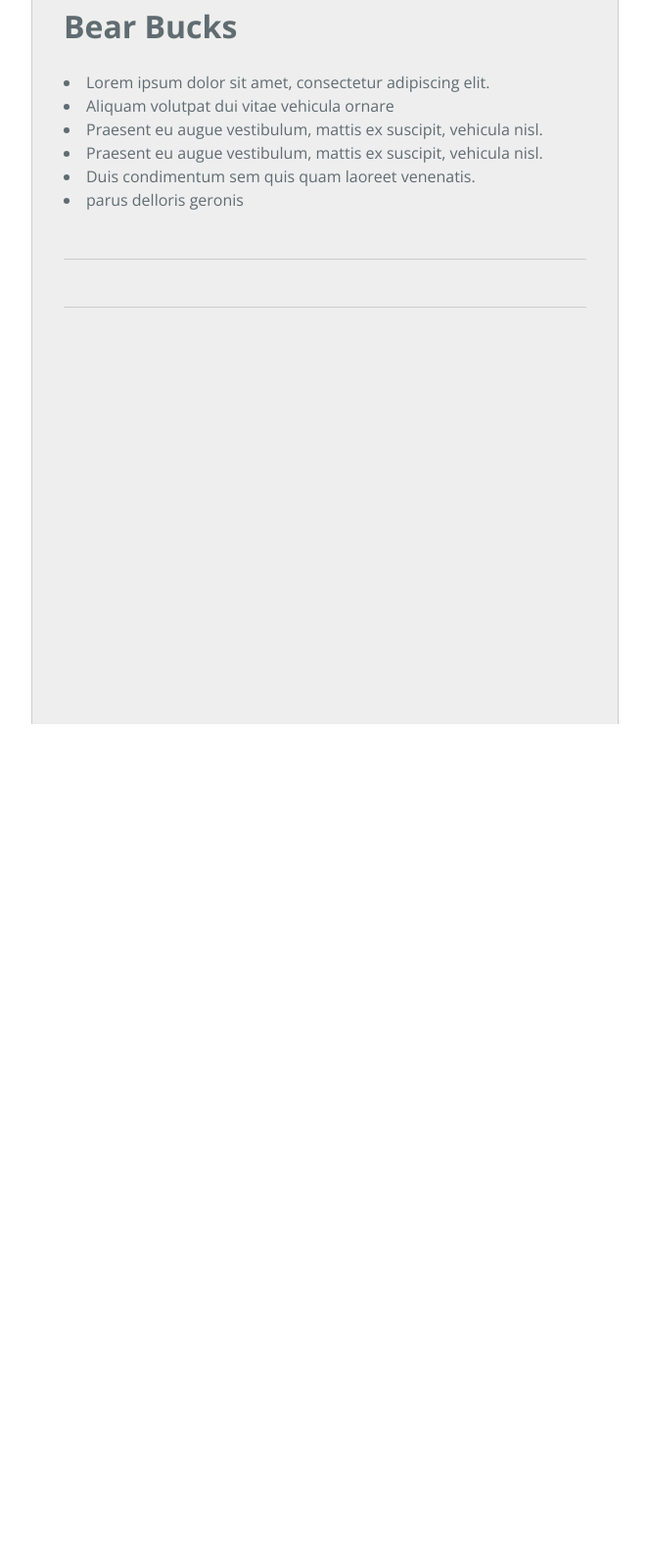
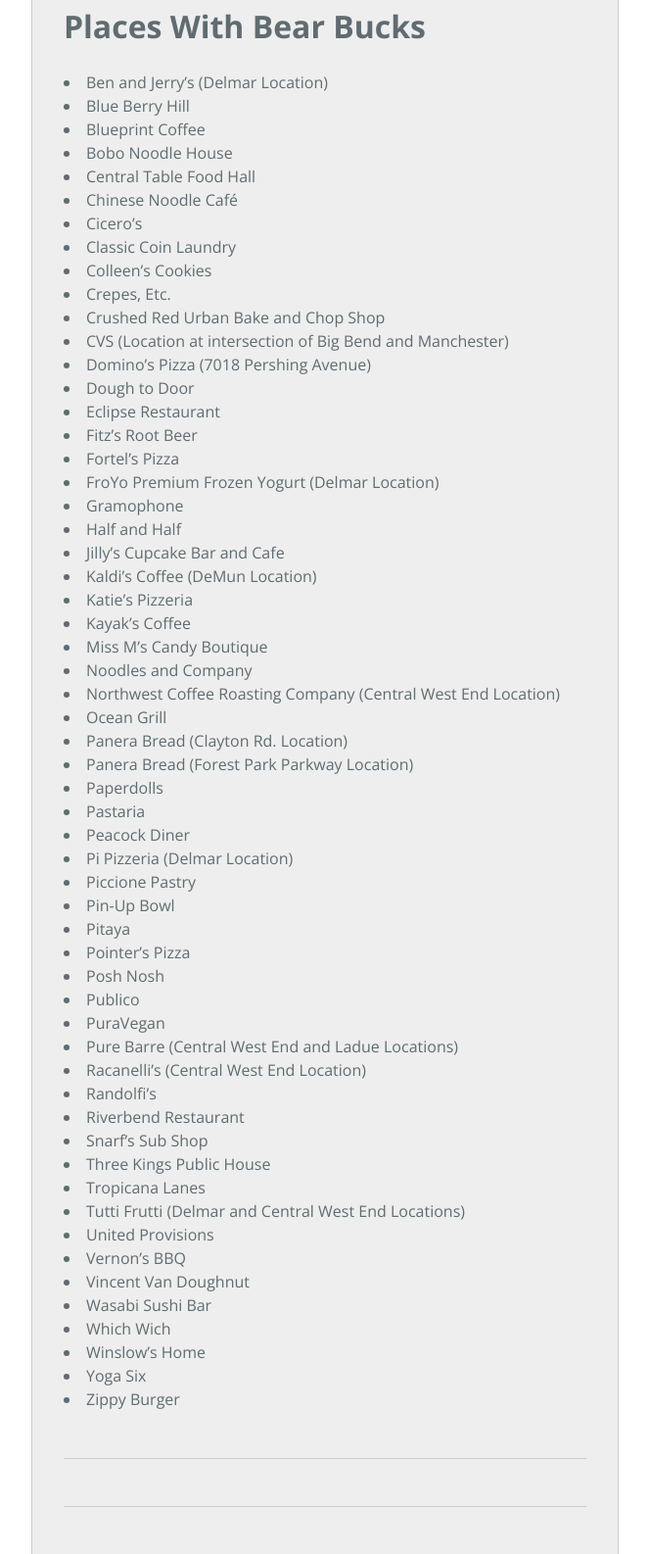
Before and after one commit to jacobfrank96/Bear-Bucks, a plain HTML site: page index.html in a window 1280 px wide. Shown: the part 61-1647 px from the top of the page at 98% size, without its empty margins (308-971 px from the left). Before the commit the page ends 800 px from the top, so only its background shows below. Drawn offline with nearby package versions, Linux system fonts and the light colour scheme.

Commit message:
bear bucks

```diff
--- a/index.html
+++ b/index.html
@@ -12,13 +12,64 @@
     <div class="container">
 
       <section class="page-header">
-        <h1 class="project-name">Bear Bucks</h1>
-        <li>Lorem ipsum dolor sit amet, consectetur adipiscing elit.</li>
-        <li>Aliquam volutpat dui vitae vehicula ornare</li>
-        <li>Praesent eu augue vestibulum, mattis ex suscipit, vehicula nisl.</li>
-        <li>Praesent eu augue vestibulum, mattis ex suscipit, vehicula nisl.</li>
-        <li>Duis condimentum sem quis quam laoreet venenatis.</li>
-        <li>parus delloris geronis</li>
+        <h1 class="project-name">Places With Bear Bucks</h1>
+          <li>Ben and Jerry’s (Delmar Location)</li>
+          <li> Blue Berry Hill </li>
+          <li>  Blueprint Coffee </li>
+          <li>Bobo Noodle House </li>
+          <li>Central Table Food Hall </li>
+          <li>Chinese Noodle Café</li>
+          <li>Cicero’s</li>
+          <li>Classic Coin Laundry</li>
+          <li>Colleen’s Cookies </li>
+          <li>Crepes, Etc.</li>
+          <li>Crushed Red Urban Bake and Chop Shop</li>
+          <li>CVS (Location at intersection of Big Bend and Manchester)</li>
+          <li>Domino’s Pizza (7018 Pershing Avenue) </li>
+          <li>Dough to Door </li>
+          <li>Eclipse Restaurant</li>
+          <li>Fitz’s Root Beer</li>
+          <li> Fortel’s Pizza</li>
+          <li>FroYo Premium Frozen Yogurt (Delmar Location)</li>
+          <li>Gramophone</li>
+          <li>Half and Half</li>
+          <li>Jilly’s Cupcake Bar and Cafe</li>
+          <li>Kaldi’s Coffee (DeMun Location) </li>
+          <li>Katie’s Pizzeria</li>
+          <li>Kayak’s Coffee </li>
+          <li>Miss M’s Candy Boutique</li>
+          <li>Noodles and Company </li>
+          <li>Northwest Coffee Roasting Company (Central West End Location) </li>
+          <li>Ocean Grill </li>
+          <li>Panera Bread (Clayton Rd. Location)</li>
+          <li>Panera Bread (Forest Park Parkway Location)</li>
+          <li>Paperdolls</li>
+          <li>Pastaria</li>
+          <li>Peacock Diner</li>
+          <li>Pi Pizzeria (Delmar Location)</li>
+          <li>Piccione Pastry</li>
+          <li>Pin-Up Bowl</li>
+          <li>Pitaya</li>
+          <li>Pointer’s Pizza</li>
+          <li>Posh Nosh</li>
+          <li> Publico </li>
+          <li> PuraVegan </li>
+          <li> Pure Barre (Central West End and Ladue Locations) </li>
+          <li> Racanelli’s (Central West End Location) </li>
+          <li> Randolfi’s </li>
+          <li>  Riverbend Restaurant</li>
+          <li> Snarf’s Sub Shop </li>
+          <li> Three Kings Public House </li>
+          <li> Tropicana Lanes </li>
+          <li>  Tutti Frutti (Delmar and Central West End Locations)</li>
+          <li> United Provisions </li>
+          <li> Vernon’s BBQ </li>
+          <li> Vincent Van Doughnut </li>
+          <li> Wasabi Sushi Bar </li>
+          <li> Which Wich </li>
+          <li>Winslow’s Home</li>
+          <li>Yoga Six</li>
+          <li>Zippy Burger</li>
 
 
       </section>
```
